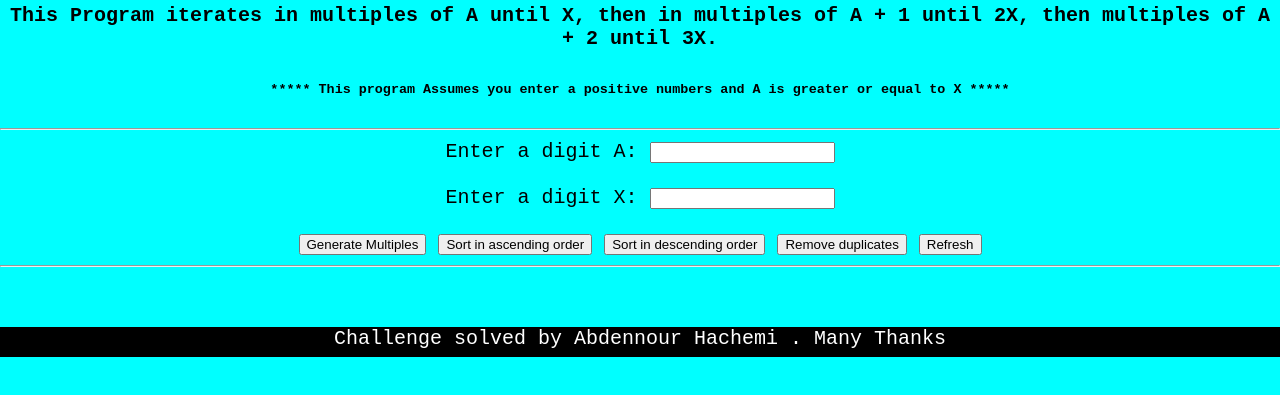
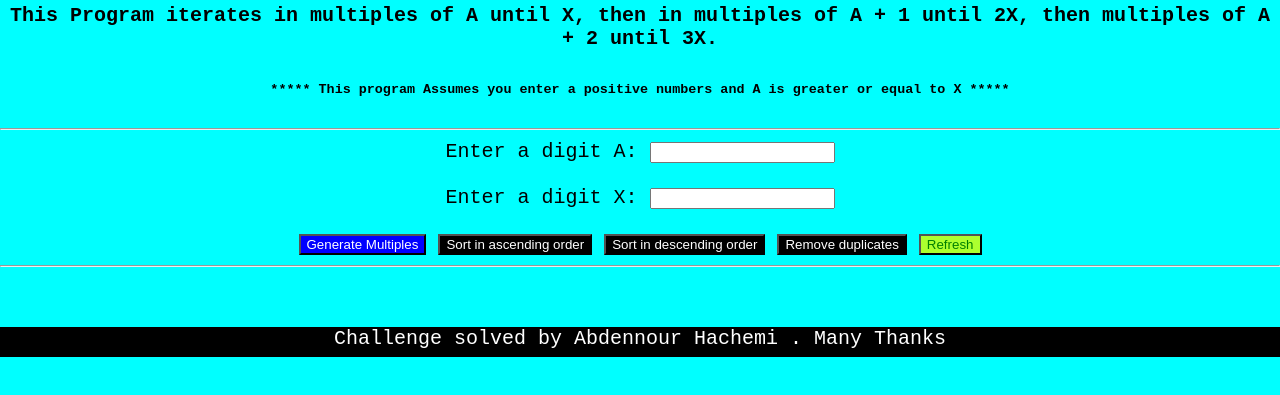
Before and after one commit to nouri89/nouri89.github.io, a plain HTML site: page index.html in a window 1280 px wide. Shown: the part 81-476 px from the top of the page. Drawn offline with Linux system fonts and the light colour scheme.

Commit message:
Update style.css

```diff
--- a/style.css
+++ b/style.css
@@ -3,32 +3,40 @@ body {
 	padding: 0;
 	margin: 0;
 }
+
 body {
 	font-family: monospace;
 	font-size: 20px;
     background-color: aqua;
 }
+h2,h4,h6{
 
-h2,
-h4,
-h6 {
     text-align: center;
 }
-
-main {
+main{
     text-align: center;
 }
-
-#result {
+#result{
     text-align: center;
     padding: 20px 20px;
     margin: 10px 10px;
     word-wrap: break-word;
 }
+footer{ height:30px;
+    background:#000;
+    color:#fff;
+text-align: center;}
 
-footer {
-	height: 30px;
-	background: #000;
-	color: #fff;
-	text-align: center;
+button{
+    background-color:black;
+    color:white
 }
+#refresh{
+    background-color:greenyellow;
+    color:green
+}
+#generate{
+
+    background-color:blue;
+    color:white;
+}
```
Lines whose indentation alone changed are shown as unchanged.
